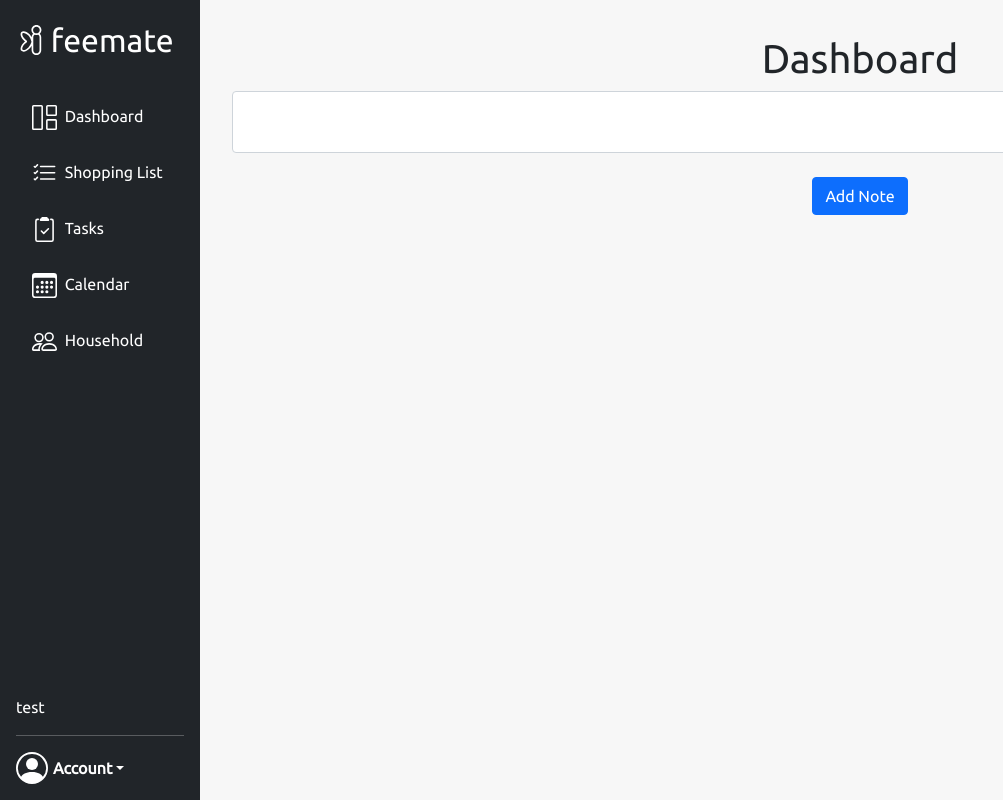
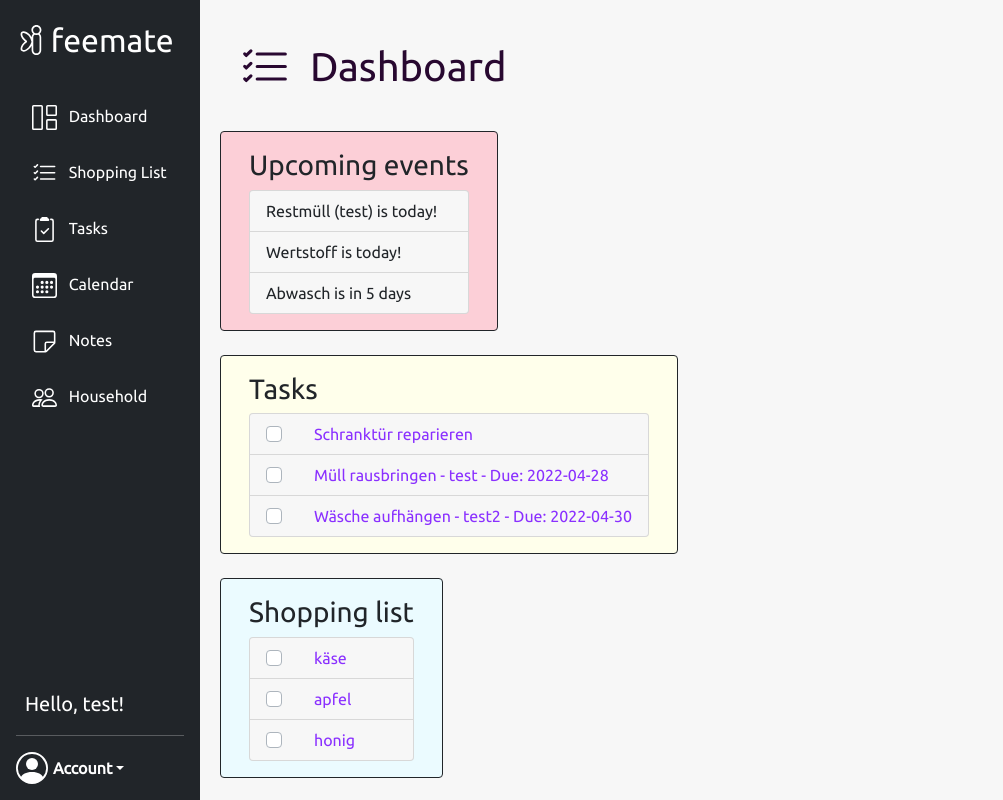
Before and after one commit to Eightdays1/software_engineering2, a Flask app: page /dashboard in a window 1280 px wide. Shown: the whole page, without its empty margins (0-1003 px from the left). Run offline with Flask 2, Linux system fonts and the light colour scheme; a user stored in the database is signed in; data comes from the database, SQL or seed files in the repository; both versions use the stored data as it was after the commit; some libraries are stand-ins or nearby versions.

Commit message:
added dashboard, tasks and notes

```diff
--- a/app/website/static/index.js
+++ b/app/website/static/index.js
@@ -47,12 +47,30 @@ function toggleItemState(id) {
     });
 }
 
+function toggleItemStateDashboard(id) {
+    fetch('/api/toggle-item', {
+        method: 'POST',
+        body: JSON.stringify({ item_id: id}),
+    }).then((_res) => {
+        window.location.href = "/dashboard";
+    });
+}
+
 function toggleTaskState(id) {
     fetch('/api/toggle-task', {
         method: 'POST',
         body: JSON.stringify({ task_id: id}),
     }).then((_res) => {
         window.location.href = "/tasks";
+    });
+}
+
+function toggleTaskStateDashboard(id) {
+    fetch('/api/toggle-task', {
+        method: 'POST',
+        body: JSON.stringify({ task_id: id}),
+    }).then((_res) => {
+        window.location.href = "/dashboard";
     });
 }
 
--- a/app/website/static/styles.css
+++ b/app/website/static/styles.css
@@ -17,7 +17,7 @@
 }
 
 .navbar-text {
-    margin-left: 4px;
+    margin-left: 0.5em;
 }
 
 .body {
@@ -41,9 +41,37 @@
     width: 50px;
 }
 
+.shopping-list-on-dashboard-div {
+    margin: 1em;
+}
+
+.background-color-shopping-list {
+    background-color: #ebfbff;
+}
+
+.background-color-task-list {
+    background-color: #ffffeb;
+}
+
+.background-color-event-list {
+    background-color: #fccfd7;
+}
+
 .list-group-item {
     background-color: #f7f7f7;
     width: 50%;
+}
+
+.shopping-list-on-dashboard {
+    width: 100%;
+}
+
+.task-list-on-dashboard {
+    width: 100%;
+}
+
+.event-list-on-dashboard {
+    width: 100%;
 }
 
 .current-user-highlighting {
@@ -190,3 +218,13 @@
     text-overflow: ellipsis;
     background-color: #b4b6b8;
 }
+
+.current-user-name {
+    margin-left: 0.45em;
+    font-size: 20px;
+
+}
+.notes-form {
+    align: left;
+    max-width: 50%;
+}
--- a/app/website/templates/base.html
+++ b/app/website/templates/base.html
@@ -77,6 +77,14 @@
                     </a>
                 </li>
                 <li>
+                    <a href="/notes" class="nav-link text-white {{ '' if current_user.is_authenticated else 'disabled' }}">
+                        <svg xmlns="http://www.w3.org/2000/svg" width="25" height="25" fill="currentColor" class="bi bi-sticky" viewBox="0 0 16 16">
+                          <path d="M2.5 1A1.5 1.5 0 0 0 1 2.5v11A1.5 1.5 0 0 0 2.5 15h6.086a1.5 1.5 0 0 0 1.06-.44l4.915-4.914A1.5 1.5 0 0 0 15 8.586V2.5A1.5 1.5 0 0 0 13.5 1h-11zM2 2.5a.5.5 0 0 1 .5-.5h11a.5.5 0 0 1 .5.5V8H9.5A1.5 1.5 0 0 0 8 9.5V14H2.5a.5.5 0 0 1-.5-.5v-11zm7 11.293V9.5a.5.5 0 0 1 .5-.5h4.293L9 13.793z"/>
+                        </svg>
+                        <text class="navbar-text">Notes</text>
+                    </a>
+                </li>
+                <li>
                     <a href="/household" class="nav-link text-white">
                         <svg xmlns="http://www.w3.org/2000/svg" width="25" height="25" fill="currentColor" class="bi bi-people" viewBox="0 0 16 16">
                           <path d="M15 14s1 0 1-1-1-4-5-4-5 3-5 4 1 1 1 1h8zm-7.978-1A.261.261 0 0 1 7 12.996c.001-.264.167-1.03.76-1.72C8.312 10.629 9.282 10 11 10c1.717 0 2.687.63 3.24 1.276.593.69.758 1.457.76 1.72l-.008.002a.274.274 0 0 1-.014.002H7.022zM11 7a2 2 0 1 0 0-4 2 2 0 0 0 0 4zm3-2a3 3 0 1 1-6 0 3 3 0 0 1 6 0zM6.936 9.28a5.88 5.88 0 0 0-1.23-.247A7.35 7.35 0 0 0 5 9c-4 0-5 3-5 4 0 .667.333 1 1 1h4.216A2.238 2.238 0 0 1 5 13c0-1.01.377-2.042 1.09-2.904.243-.294.526-.569.846-.816zM4.92 10A5.493 5.493 0 0 0 4 13H1c0-.26.164-1.03.76-1.724.545-.636 1.492-1.256 3.16-1.275zM1.5 5.5a3 3 0 1 1 6 0 3 3 0 0 1-6 0zm3-2a2 2 0 1 0 0 4 2 2 0 0 0 0-4z"/>
@@ -88,7 +96,7 @@
 
                 </li>
             </ul>
-            <text class="current-user-name">{{current_user.first_name}}</text>
+            <text class="current-user-name">Hello, {{current_user.first_name}}!</text>
             <hr>
             {% if current_user.is_authenticated %}
                 <div class="dropdown">
--- a/app/website/templates/calendar.html
+++ b/app/website/templates/calendar.html
@@ -45,6 +45,9 @@
                     hour12: false
         },
         eventClick: function (event) {
+            if (event.event.id > {{highest_event_id}}){
+                alert("This is a task. To delete it, please go to the Tasks page.")
+            } else {
                 if(confirm("Are you sure you want to delete it?")){
                     fetch('/delete-event', {
                         method: 'POST',
@@ -52,6 +55,7 @@
                     }).then((_res) => {
                         window.location.href = "/calendar";
                     });
+              }
             }
         }
     });
--- a/app/website/templates/dashboard.html
+++ b/app/website/templates/dashboard.html
@@ -1,24 +1,88 @@
-{% extends "base.html" %}{% block title %}Changed{% endblock %}
-{% set active_page = "dashboard" %}
-
+{% extends "base.html" %}{% block title %}Dashboard{% endblock %}
 
 {% block content %}
-<h1 align="center">Dashboard</h1>
-<ul class="list-group list-group-flush" id="notes">
-    {% for note in current_user.notes %}
-    <li class="list-group-item">
-        {{note.data}}
-        <button type="button" class="close" onclick="deleteNote({{ note.id }})">
-            <span aria-hidden="true">&times;</span>
-        </button>
-    </li>
-    {% endfor %}
-</ul>
-<form method="POST">
-    <textarea name="note" id="note" class="form-control"></textarea>
-    <br />
-    <div align="center">
-        <button type="submit" class="btn btn-primary">Add Note</button>
+<div class="d-flex flex-row">
+        <div class="p-2 page-icon">
+            <img src="/static/images/list-check-solid.svg"
+                 class="header-logo"
+                 alt="shoppinglist"
+                 width="50"
+                 height="50"/>
+        </div>
+        <div class="p-2">
+            <h1 class="header-text">Dashboard</h1>
+        </div>
+</div>
+<br />
+<div class="row">
+    <div class="col-md-auto border border-dark rounded background-color-event-list">
+        <div class="shopping-list-on-dashboard-div background-color-event-list">
+           <h3>Upcoming events</h3>
+            <ul class="list-group" id="events">
+                {% for event in events %}
+                    <li class="list-group-item event-list-on-dashboard">
+                        {% if event.days_till == 0 %}
+                            {{event.title}} is today!
+                        {% endif %}
+                        {% if event.days_till > 0 %}
+                            {{event.title}} is in {{event.days_till}} days
+                        {% endif %}
+                    </li>
+                {% endfor %}
+            </ul>
+        </div>
+     </div>
+</div>
+<br />
+<div class="row">
+ <div class="col-md-auto border border-dark rounded background-color-task-list">
+    <div class="shopping-list-on-dashboard-div background-color-task-list">
+       <h3>Tasks</h3>
+        <ul class="list-group" id="tasks">
+            {% for task in tasks %}
+                {% if task.state == False %}
+                    <li class="list-group-item task-list-on-dashboard">
+                        <div class="custom-control custom-checkbox">
+                            <input type="checkbox" class="custom-control-input"
+                                   id="checkbox_{{ task.id }}" onclick="toggleTaskStateDashboard({{ task.id }});">
+                                <label class="custom-control-label" for="checkbox_{{ task.id }}">
+                                    {{task.title}}
+                                    {% if task.user_name %}
+                                         - {{task.user_name}}
+                                    {% endif %}
+                                    {% if task.date %}
+                                         - Due: {{task.date}}
+                                    {% endif %}
+                                </label>
+                        </div>
+                    </li>
+                {% endif %}
+            {% endfor %}
+        </ul>
     </div>
-</form>
+ </div>
+</div>
+<br />
+<div class="row">
+    <div class="col-md-auto border border-dark rounded background-color-shopping-list">
+        <div class="shopping-list-on-dashboard-div background-color-shopping-list">
+           <h3>Shopping list</h3>
+            <ul class="list-group rounded" id="items">
+                {% for item in group.items %}
+                    {% if item.state == False %}
+                        <li class="list-group-item shopping-list-on-dashboard">
+                            <div class="custom-control custom-checkbox">
+                                <input type="checkbox" class="custom-control-input" id="checkbox_{{ item.id }}"
+                                       onclick="toggleItemStateDashboard({{ item.id }});">
+                                    <label class="custom-control-label" for="checkbox_{{ item.id }}">
+                                        {{item.title}}
+                                    </label>
+                            </div>
+                        </li>
+                    {% endif %}
+                {% endfor %}
+            </ul>
+        </div>
+    </div>
+</div>
 {% endblock %}
--- a/app/website/views.py
+++ b/app/website/views.py
@@ -15,6 +15,49 @@ views = Blueprint('views', __name__)
 def get_current_group():
     group = Group.query.filter_by(id=current_user.group_id).first()
     return group
+
+
+def get_structured_task_data(task_list):
+    tasks_structured = []
+    for task in task_list:
+        element = {
+            'id': task.id,
+            'title': task.title,
+            'data': task.data,
+            'state': task.state
+        }
+        if task.user_id:
+            user = User.query.filter_by(id=task.user_id).first()
+            element['user_name'] = user.first_name
+            element['user_id'] = user.id
+        if task.date:
+            date = task.date.date()
+            element['date'] = date
+        tasks_structured.append(element)
+    return tasks_structured
+
+
+def get_structured_upcoming_events(events):
+    current_date = datetime.now()
+    upcoming_events = []
+    for event in events:
+        if 0 <= days_between(current_date, event.start) <= 7:
+            if event.user_id:
+                user_name = ' (' + User.query.get(event.user_id).first_name + ')'
+            else:
+                user_name = ''
+            element = {
+                'title': event.title + user_name,
+                'days_till': days_between(current_date, event.start),
+            }
+            upcoming_events.append(element)
+
+    print(upcoming_events)
+    return upcoming_events
+
+
+def days_between(d1, d2):
+    return (d2 - d1).days + 1
 
 
 def create_new_group(new_group_name):
@@ -54,7 +97,26 @@ def home():
 @views.route('/dashboard', methods=['GET', 'POST'])
 @login_required
 def dashboard():
-    return render_template("dashboard.html", current_user=current_user)
+    task_list = Task.query.filter_by(group_id=get_current_group().id).all()
+    events = Event.query.filter_by(group_id=get_current_group().id).all()
+
+    tasks_structured = get_structured_task_data(task_list)
+    upcoming_events = get_structured_upcoming_events(events)
+
+    return render_template("dashboard.html", group=get_current_group(), tasks=tasks_structured, events=upcoming_events)
+
+
+@views.route('/notes', methods=['GET', 'POST'])
+@login_required
+def notes():
+    if request.method == 'POST':
+        data = request.form.get('note')
+        if data:
+            group = get_current_group()
+            new_note = Note(data=data, group_id=group.id)
+            db.session.add(new_note)
+            db.session.commit()
+    return render_template("notes.html", group=get_current_group())
 
 
 @views.route('/list', methods=['GET', 'POST'])
@@ -103,33 +165,21 @@ def tasks():
                 flash('Please enter a title.', category='error')
             else:
                 group_id = get_current_group().id
-                new_task = Task(title=title, group_id=group_id, date=date, data=data)
+                new_task = Task(title=title, group_id=group_id, data=data)
                 if user_id != "0":
                     new_task.user_id = user_id
+                if date:
+                    new_task.date = date
                 db.session.add(new_task)
                 db.session.commit()
 
     users_list = User.query.filter_by(group_id=get_current_group().id).all()
     task_list = Task.query.filter_by(group_id=get_current_group().id).all()
 
-    tasks_structured = []
-    for task in task_list:
-        element = {
-            'id': task.id,
-            'title': task.title,
-            'data': task.data,
-            'state': task.state
-        }
-        if task.user_id:
-            user = User.query.filter_by(id=task.user_id).first()
-            element['user_name'] = user.first_name
-            element['user_id'] = user.id
-        if task.date:
-            date = task.date.date()
-            element['date'] = date
-        tasks_structured.append(element)
+    tasks_structured = get_structured_task_data(task_list)
 
-    return render_template("tasks.html", tasks=tasks_structured, users_in_group=users_list, current_user=current_user, group=get_current_group())
+    return render_template("tasks.html", tasks=tasks_structured, users_in_group=users_list, current_user=current_user,
+                           group=get_current_group())
 
 
 @views.route('/household', methods=['GET', 'POST'])
@@ -251,14 +301,17 @@ def calendar():
                 }
             events.append(element)
     task_list = Task.query.filter_by(group_id=get_current_group().id).all()
+    highest_event_id = event_list[-1].id
+    index = highest_event_id
     for task in task_list:
+        index += 1
         if task.date:
             if task.user_id:
                 user_name = User.query.get(task.user_id).first_name
             else:
                 user_name = ''
             element = {
-                'id': event_list[-1].id + 1,
+                'id': index,
                 'title': task.title + ' (' + user_name + ')',
                 'start': task.date,
                 'end': task.date,
@@ -266,5 +319,5 @@ def calendar():
             }
             events.append(element)
 
-
-    return render_template("calendar.html", current_user=current_user, group=get_current_group(), events=events)
+    return render_template("calendar.html", current_user=current_user,
+                           group=get_current_group(), events=events, highest_event_id=highest_event_id)
```
Also changed, not shown: app/website/api.py (+3 -11 lines), app/website/templates/notes.html (added, +33 -0 lines), app/website/database.db. Lines whose indentation alone changed are shown as unchanged.
